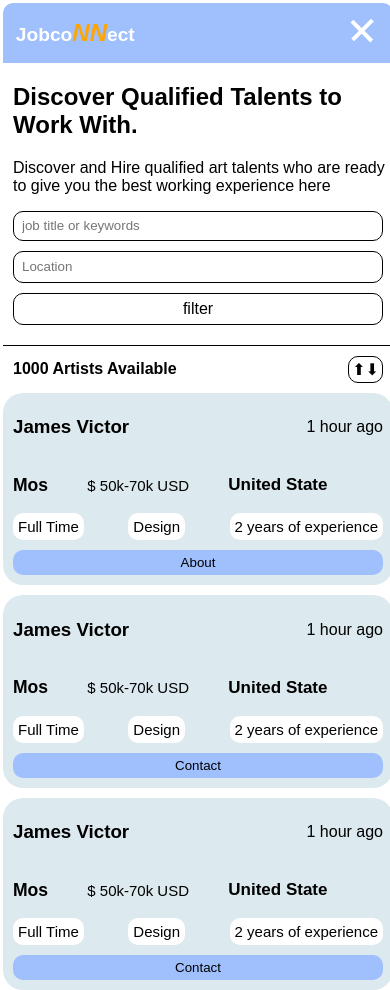
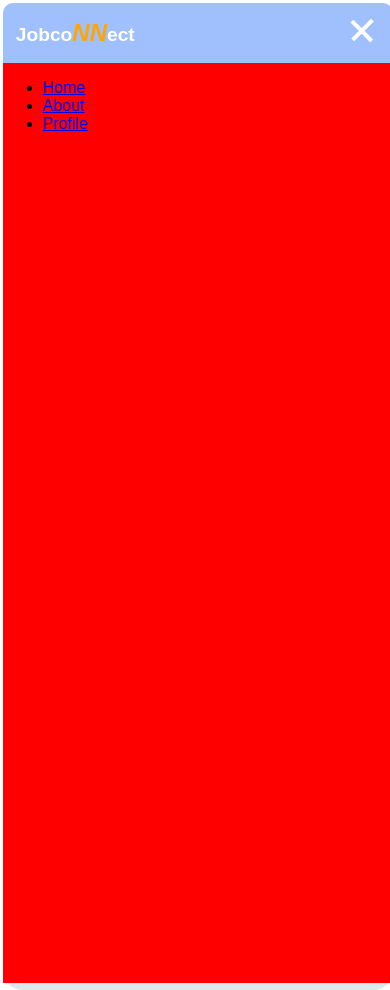
Before and after one commit to JamesVictor-O/Job_Connect, a plain HTML site: page index.html in a window 390 px wide. Both pictures are taken after a click on the element 362 px from the left and 32 px from the top of the page. Drawn offline with Linux system fonts and the light colour scheme.

Commit message:
worked on the mobile navbar

```diff
--- a/index.html
+++ b/index.html
@@ -30,15 +30,25 @@
               </div>
             </div>
             <div class="mobileHumbuger">
-               <div class="humbuger is-active">
+               <div class="humbuger ">
                    <div class="bar"></div>
                </div>
             </div>
+            <!-- mobile navigation menu -->
+
+
          </div>
     </header>
 
 
    <main>
+    <div class="mobilemenu">
+        <ul>
+            <li><a href="#">Home</a></li>
+            <li><a href="#">About</a></li>
+            <li><a href="#">Profile</a></li>
+        </ul>
+    </div>
      <!-- homepage -->
     <section class="homepage">
         <div class="welcomeBanner">
--- a/index.js
+++ b/index.js
@@ -0,0 +1,17 @@
+let humbugerEl = document.querySelector(".humbuger");
+let mobileMenuEl = document.querySelector(".mobilemenu");
+
+function OpenCloseHumbuger(humbuger) {
+    humbuger.addEventListener("click", () => {
+        humbuger.classList.toggle("is-active")
+        openCloseNavbar(humbugerEl,mobileMenuEl)
+    })
+}
+function openCloseNavbar(humbuger, navMenu) {
+    if (humbuger.classList.contains("is-active")) {
+        navMenu.classList.add("la-active")
+    } else {
+        navMenu.classList.remove("la-active")
+    }
+}
+OpenCloseHumbuger(humbugerEl)
--- a/style.css
+++ b/style.css
@@ -302,6 +302,20 @@ body{
 .humbuger.humbuger.is-active .bar{
     opacity: 0;
 }
+/* mobile navigation */
+.mobilemenu{
+    position: absolute;
+    background-color: red;
+    display: block;
+    margin: 0px;
+    width: 100%;
+    height: 109vh;
+    left: 100%;
+    transition: .3s ease-out;
+}
+.la-active{
+    left: .7%;
+}
 @media(min-width:500px){
    .navigation{
     display: flex;
@@ -512,4 +526,7 @@ body{
             justify-content: space-between;
             align-items: center;
         }
+        .mobilemenu{
+            display: none;
+        }
 }
```
